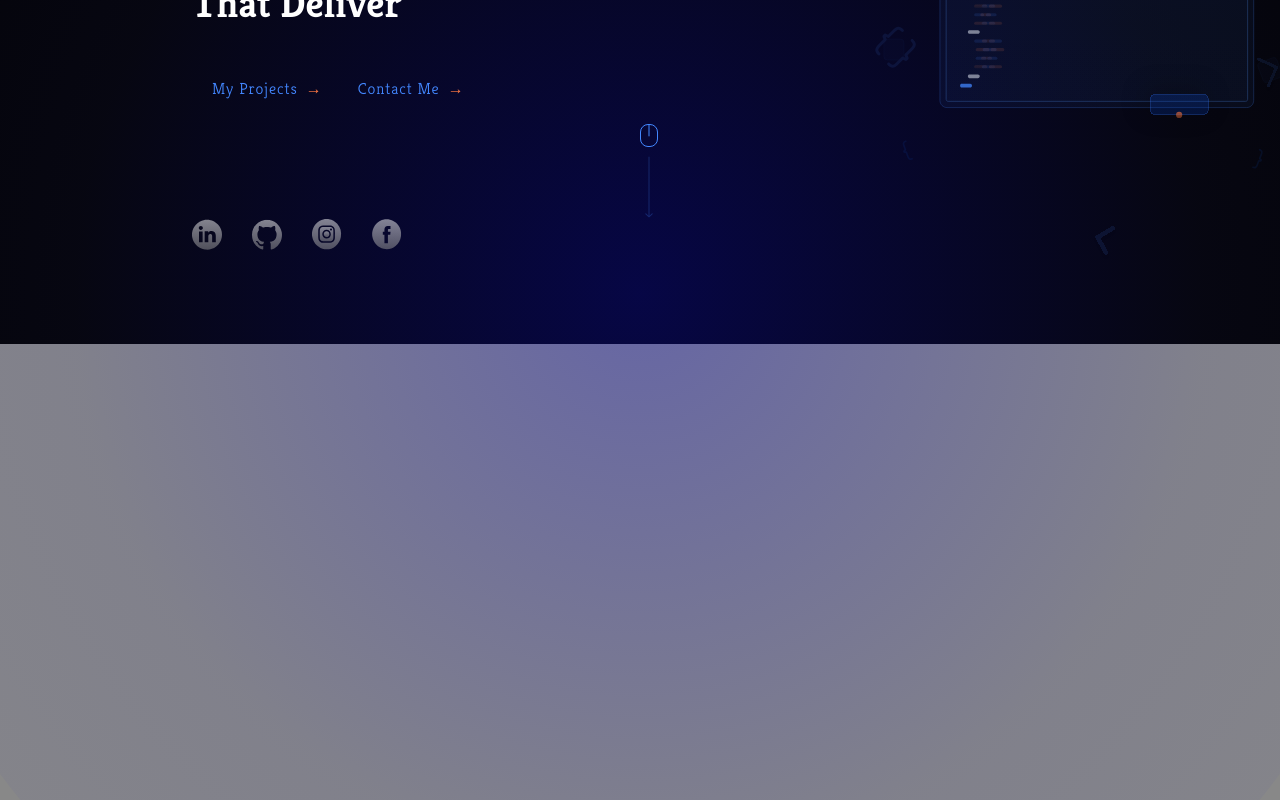
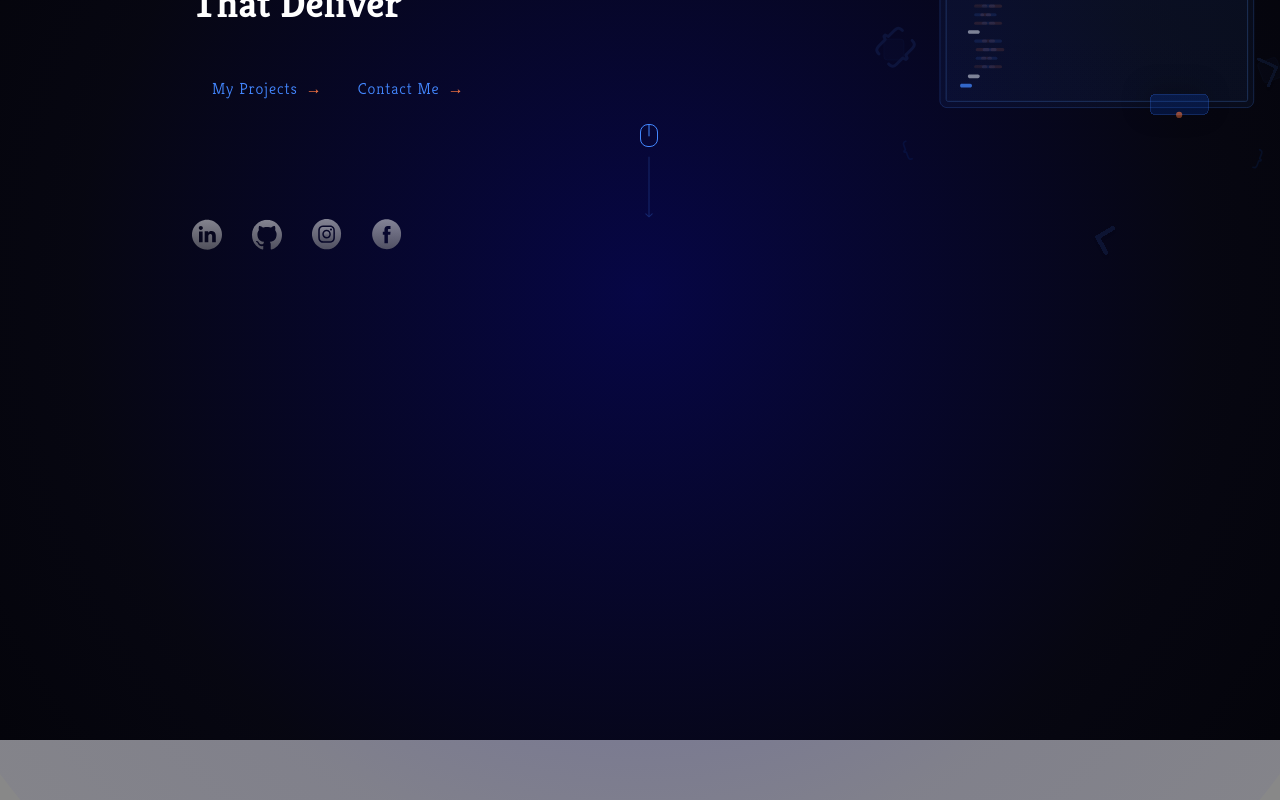
Before and after one commit to WillCBurroughs/personal_website, a React (Create React App) app: page / in a window 1280 px wide. Shown: the part 346-1146 px from the top of the page. Built offline with nearby package versions, Linux system fonts and the light colour scheme; a web font is replaced by a local one.

Commit message:
Adding me section to home page

```diff
--- a/src/index.css
+++ b/src/index.css
@@ -133,6 +133,7 @@ h1, h2, h3 {
     height: 75vh;
     width: 100vw;
     background-color: rgb(0, 0, 0);
+    margin-bottom: 0px;
 }
 
 .homeHeroLeftDiv {
@@ -269,3 +270,12 @@ h1, h2, h3 {
     height: auto;
     pointer-events: none;
   }
+
+  .meHomeSection {
+    height: 50vh;
+    width: 100vw;
+    z-index: 2;
+    background-color: rgb(0, 0, 0);
+    padding: 0px;
+    margin-top: -20px;
+}
--- a/src/pages/Home.js
+++ b/src/pages/Home.js
@@ -26,6 +26,7 @@ import HomeHeroRight from "../components/molecules/HomeHeroRight";
 
 export default function Home() {
   return (
+    <>
     <div className="homeHero">
       <NavBar/>
       <div className="homeHeroContainer">
@@ -35,5 +36,9 @@ export default function Home() {
       <ShadowBlur width = {1600}/>
       <MouseDownHeader/>
     </div>
+    <div className="meHomeSection">
+        <p>Hello</p>
+    </div>
+    </>
   );
 }
```
